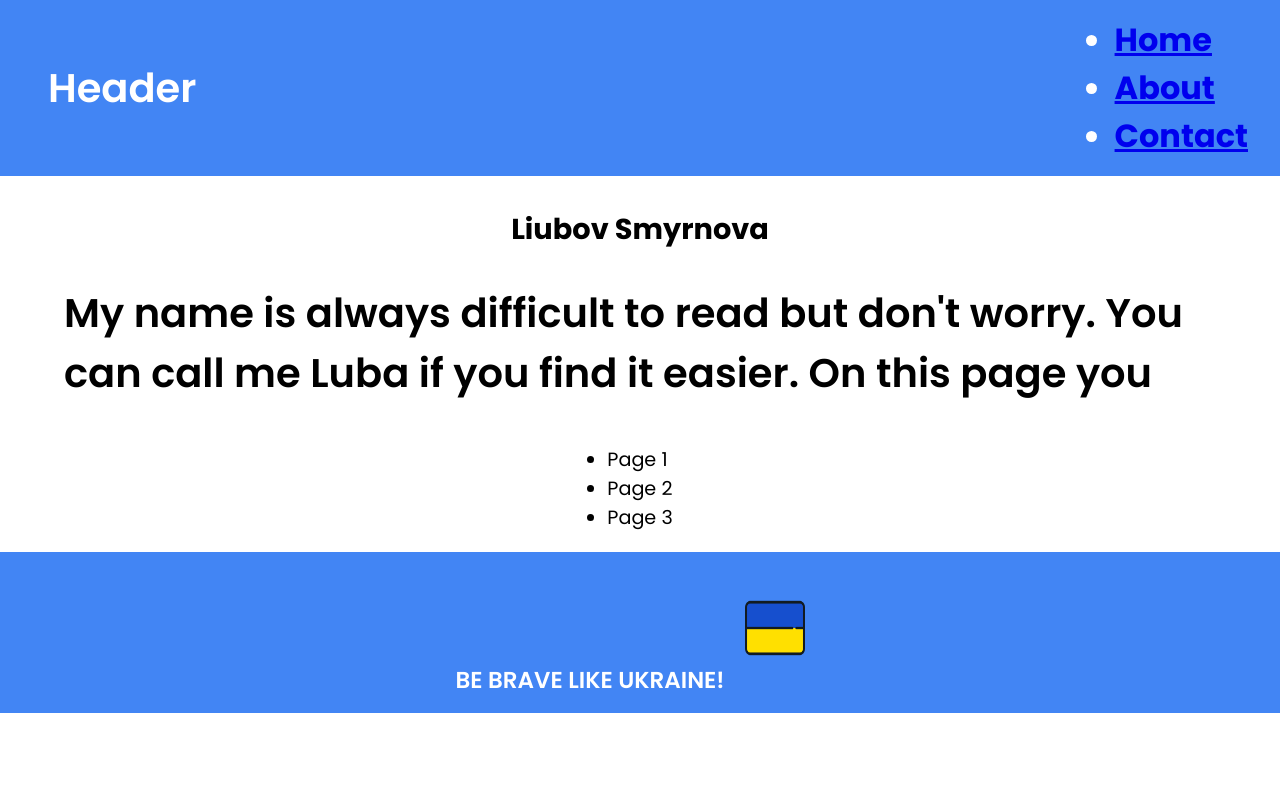
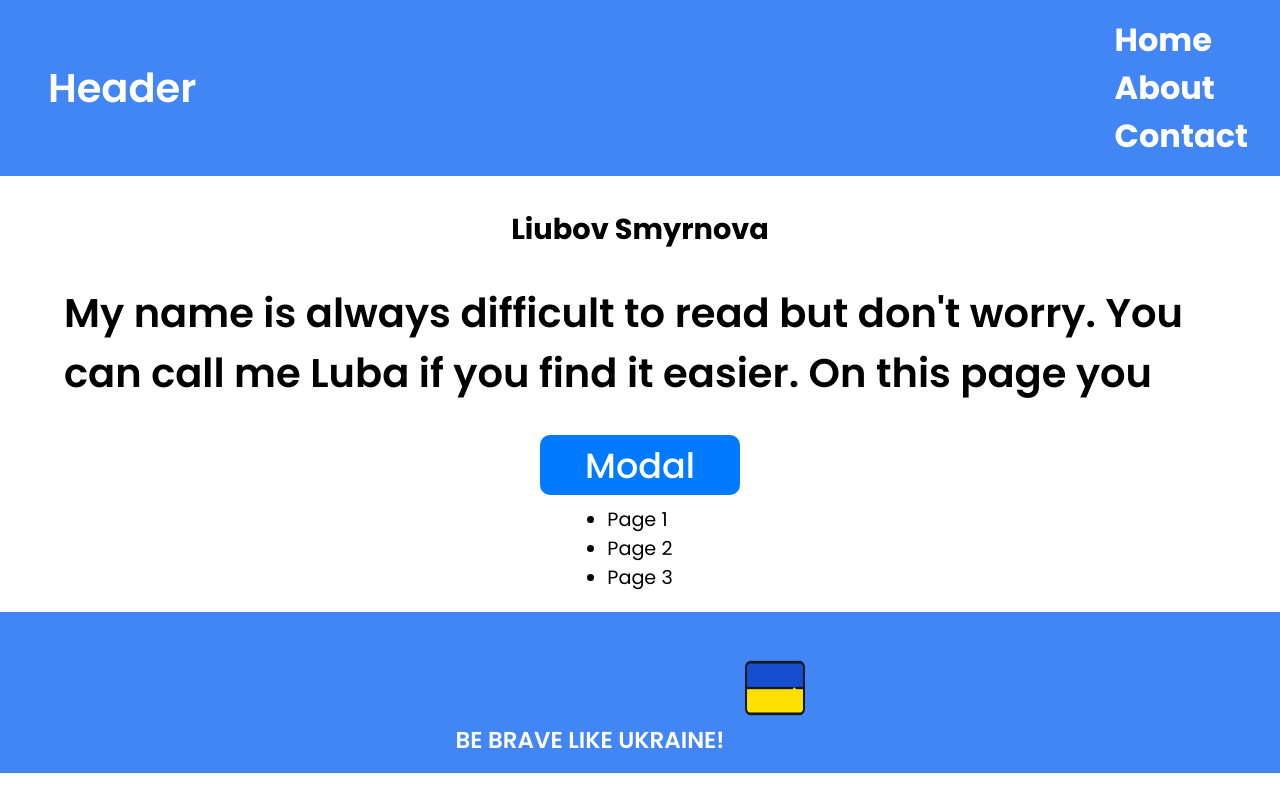
Before and after one commit to LiubovSmyrnova/react-test, a React (Create React App) app: page /about in a window 1280 px wide. Built offline with nearby package versions, Linux system fonts and the light colour scheme.

Commit message:
added modal

```diff
--- a/src/components/About.js
+++ b/src/components/About.js
@@ -1,12 +1,22 @@
-import React from 'react';
+import React, { useState } from 'react';
 import Footer from "./Footer";
+import Modal from './Modal';
 const About = () => {
+    const [Status, SetStatus] = useState(false)
     return (
         <>
         <h2>Liubov Smyrnova</h2>
         <p>My name is always difficult to read but don't worry. You can call me Luba if you find it easier.
         On this page you
         </p>
+
+        { Status && <Modal close = {()=> SetStatus(false)}>
+        <p>Hello</p>
+        </Modal>}
+        <button onClick={() => SetStatus(true)}>
+            Modal
+
+        </button>
         <div style={{ marginTop: "10px"}} className="link__list">
             <ul>
                 <li>
--- a/src/components/Modal.js
+++ b/src/components/Modal.js
@@ -1,4 +1,4 @@
-import { MDclose } from "react-icons/md";
+import { MdClose } from "react-icons/md";
 
 const Modal = ({children, close}) => {
     return (
--- a/src/index.css
+++ b/src/index.css
@@ -47,6 +47,11 @@ header {
   margin-right: 1rem;
   color: #fff;
   text-decoration: none;
+  list-style-type: none;
+}
+.links li a{
+  text-decoration: none;
+  color: #fff;
 }
 Footer {
   margin-top: 20px;
@@ -78,9 +83,6 @@ Footer {
   color: magenta;
 }
 
-.name {
-  color: purple;
-}
 
 .overlay {
   position: fixed;
```
